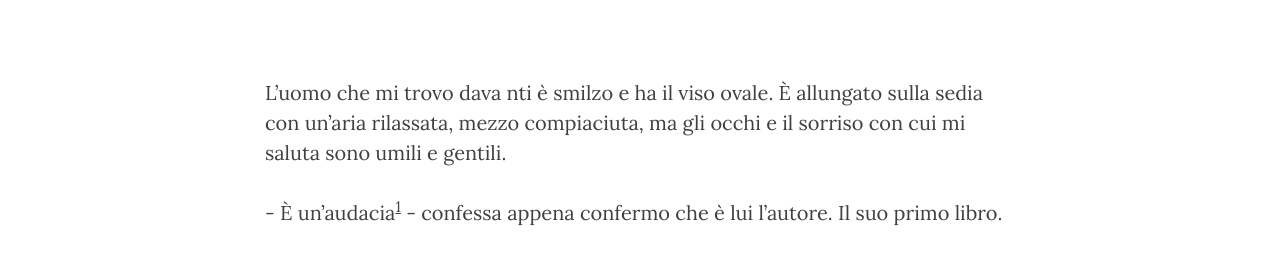
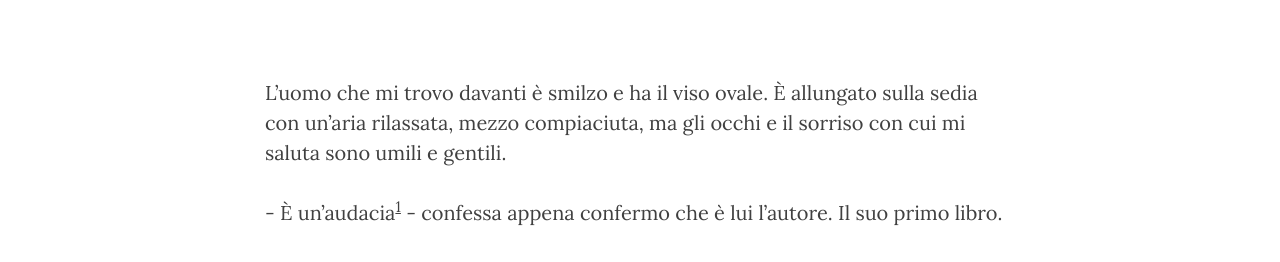
Before and after one commit to Vysybyl/qarabas, a Jekyll site: the page built from _posts/2017-09-19-ousadia-it.md, in a window 1280 px wide and 900 px high. Shown: the part 478-740 px from the top of the window. Built offline with Jekyll 4.4.1, drawn with Linux system fonts in a browser that asks for light colours; nearby versions of some CDN libraries.

Commit message:
Corrected test line

```diff
--- a/_posts/2017-09-19-ousadia-it.md
+++ b/_posts/2017-09-19-ousadia-it.md
@@ -8,7 +8,7 @@ date:       2017-09-19 12:00:00
 header-img: "img/ousadia.jpg"
 ---
 
-L'uomo che mi trovo dava nti è smilzo e ha il viso ovale. È allungato sulla sedia con un'aria rilassata, mezzo compiaciuta, ma gli occhi e il sorriso con cui mi saluta sono umili e gentili.
+L'uomo che mi trovo davanti è smilzo e ha il viso ovale. È allungato sulla sedia con un'aria rilassata, mezzo compiaciuta, ma gli occhi e il sorriso con cui mi saluta sono umili e gentili.
 
 \- È un'audacia[^ousadia] - confessa appena confermo che è lui l'autore. Il suo primo libro.
 
```
